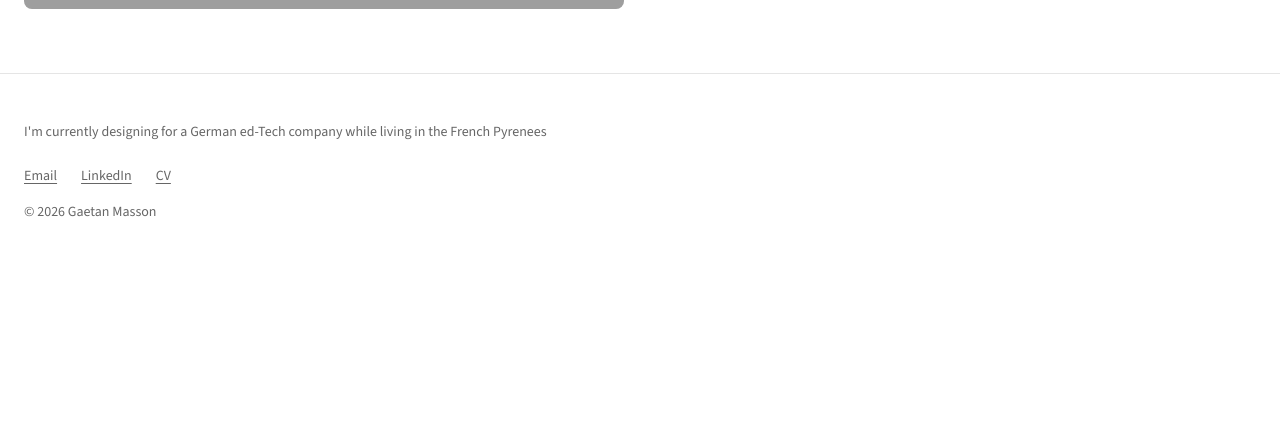
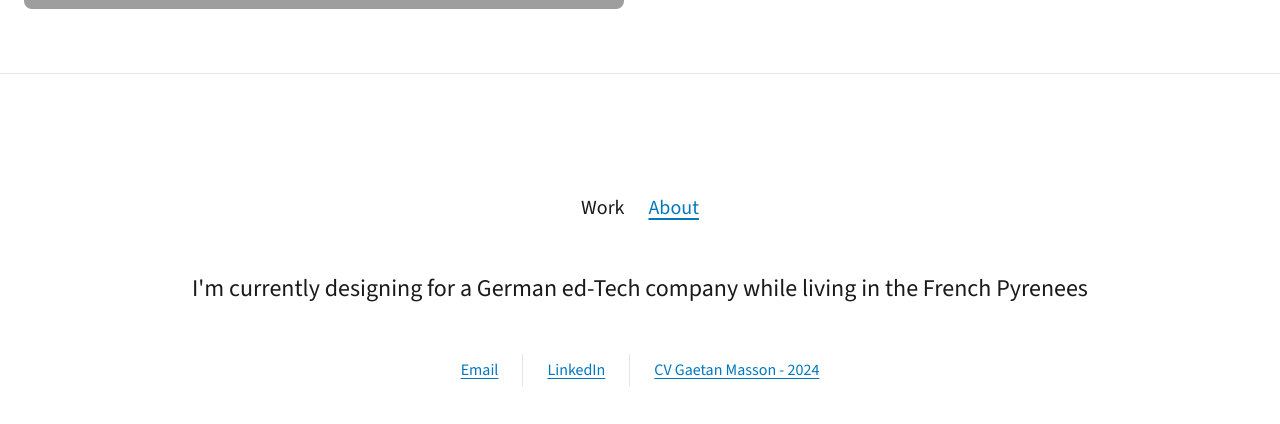
Before and after one commit to gaetan-masson-dev/gaetan-masson-portfolio, a Next.js app: page / in a window 1280 px wide. Shown: the part 3319-3743 px from the top of the page. Before the commit the page ends 3613 px from the top, so only its background shows below. Built offline with nearby package versions, Linux system fonts and the light colour scheme; grey boxes are pictures that could not be loaded.

Commit message:
Move footer to SiteFooter with section nav and updated links

```diff
--- a/app/layout.tsx
+++ b/app/layout.tsx
@@ -3,7 +3,7 @@ import type { Metadata } from 'next'
 import { Source_Sans_3, Source_Serif_4 } from 'next/font/google'
 import Link from 'next/link'
 
-import EmailProtected from '@/components/EmailProtected'
+import SiteFooter from '@/components/SiteFooter'
 
 import '@/styles/globals.css'
 
@@ -64,34 +64,7 @@ export default function RootLayout({ children }: { children: React.ReactNode })
 
         <main>{children}</main>
 
-        <footer className="mt-16 py-12 border-t border-line text-subtle text-sm">
-          <div className="max-w-wide mx-auto px-6">
-            <p className="mb-6">
-              I'm currently designing for a German ed-Tech company while living in the French
-              Pyrenees
-            </p>
-            <div className="flex gap-6 mb-4">
-              <EmailProtected
-                user="hello"
-                domain="gaetanmasson.me"
-                label="Email"
-                className="text-subtle hover:text-accent"
-              />
-              <a
-                href="https://linkedin.com/in/gaetanmasson"
-                target="_blank"
-                rel="noopener noreferrer"
-                className="text-subtle hover:text-accent"
-              >
-                LinkedIn
-              </a>
-              <a href="/cv.pdf" className="text-subtle hover:text-accent">
-                CV
-              </a>
-            </div>
-            <p>&copy; {new Date().getFullYear()} Gaetan Masson</p>
-          </div>
-        </footer>
+        <SiteFooter />
       </body>
     </html>
   )
--- /dev/null
+++ b/components/SiteFooter.tsx
@@ -0,0 +1,82 @@
+'use client'
+
+import Link from 'next/link'
+import { usePathname } from 'next/navigation'
+
+import EmailProtected from '@/components/EmailProtected'
+
+function FooterSeparator() {
+  return <div className="h-8 w-px shrink-0 bg-[#e6e6e6] mx-6" aria-hidden />
+}
+
+function footerNavLinkClass(active: boolean) {
+  if (active) {
+    return 'text-default no-underline font-medium text-xl'
+  }
+  return 'text-[#0077be] underline font-medium text-xl decoration-[#0077be] underline-offset-[0.18em] hover:text-[#00578b] hover:decoration-[#00578b]'
+}
+
+export default function SiteFooter() {
+  const pathname = usePathname()
+  const workActive = pathname === '/' || pathname.startsWith('/case-studies')
+  const aboutActive = pathname === '/about' || pathname.startsWith('/about/')
+
+  const footerLinkClass =
+    'text-[#0077be] underline decoration-[#0077be] underline-offset-[0.18em] hover:text-[#00578b] hover:decoration-[#00578b]'
+
+  return (
+    <footer className="mt-16 border-t border-[#e6e6e6] pt-12 pb-16 md:pt-[7.5rem] md:pb-[7.5rem]">
+      <div className="max-w-7xl mx-auto px-6">
+        <div className="max-w-wide mx-auto">
+          <nav className="flex justify-center mb-12" aria-label="Footer">
+            <ul className="flex list-none m-0 p-0 gap-6 text-xl">
+              <li>
+                <Link href="/" className={footerNavLinkClass(workActive)}>
+                  Work
+                </Link>
+              </li>
+              <li>
+                <Link href="/about" className={footerNavLinkClass(aboutActive)}>
+                  About
+                </Link>
+              </li>
+            </ul>
+          </nav>
+
+          <p className="text-center text-2xl m-0 mb-12 text-default font-sans leading-normal">
+            I&apos;m currently designing for a German ed-Tech company while living in the French
+            Pyrenees
+          </p>
+
+          <div className="flex h-8 flex-row items-center justify-center">
+            <EmailProtected
+              user="hello"
+              domain="gaetanmasson.me"
+              label="Email"
+              className={footerLinkClass}
+            />
+            <FooterSeparator />
+            <a
+              href="https://www.linkedin.com/in/gaetan-masson-design"
+              target="_blank"
+              rel="noopener noreferrer"
+              className={footerLinkClass}
+            >
+              LinkedIn
+            </a>
+            <FooterSeparator />
+            <a
+              href="/cv.pdf"
+              target="_blank"
+              rel="noopener noreferrer"
+              className={footerLinkClass}
+              title="CV Gaetan Masson"
+            >
+              CV Gaetan Masson - 2024
+            </a>
+          </div>
+        </div>
+      </div>
+    </footer>
+  )
+}
```
